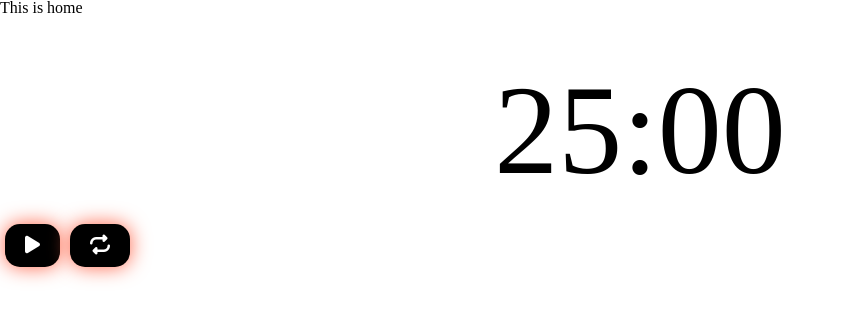
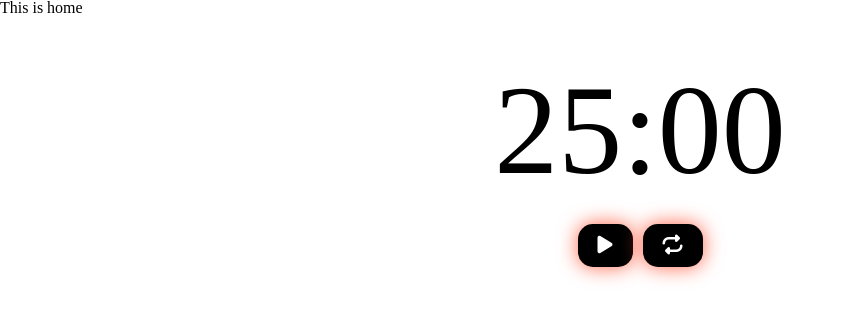
Before and after one commit to JaeHyunLee123/momentum_clone_react, a React (Create React App) app: page / in a window 1280 px wide. Shown: the top 320 px of the page, without its empty margins (0-844 px from the left). Built offline with nearby package versions, Linux system fonts and the light colour scheme.

Commit message:
feat: add layout to pomodoro

```diff
--- a/src/components/Pomodoro.jsx
+++ b/src/components/Pomodoro.jsx
@@ -5,6 +5,19 @@ import ClockBtn from "./ClockBtn";
 
 const FOCUS_TIME = 25 * 60;
 const REST_TIME = 5 * 60;
+
+const Wrapper = styled.div`
+  display: flex;
+  flex-direction: column;
+  justify-content: center;
+  align-items: center;
+`;
+
+const BtnWrapper = styled.div`
+  display: flex;
+  justify-content: center;
+  align-items: center;
+`;
 
 const Time = styled.h1`
   margin-top: 50px;
@@ -58,9 +71,9 @@ const Pomodoro = ({ isHidden }) => {
   const second = String(Math.floor(remainTime % 60)).padStart(2, "0");
 
   return (
-    <div hidden={isHidden}>
+    <Wrapper hidden={isHidden}>
       <Time>{`${minute}:${second}`}</Time>
-      <div>
+      <BtnWrapper>
         {isPause ? (
           <ClockBtn onClick={handleStart}>
             <i className="fa-solid fa-play"></i>
@@ -73,8 +86,8 @@ const Pomodoro = ({ isHidden }) => {
         <ClockBtn onClick={handleReset}>
           <i className="fa-solid fa-repeat"></i>
         </ClockBtn>
-      </div>
-    </div>
+      </BtnWrapper>
+    </Wrapper>
   );
 };
 
```
